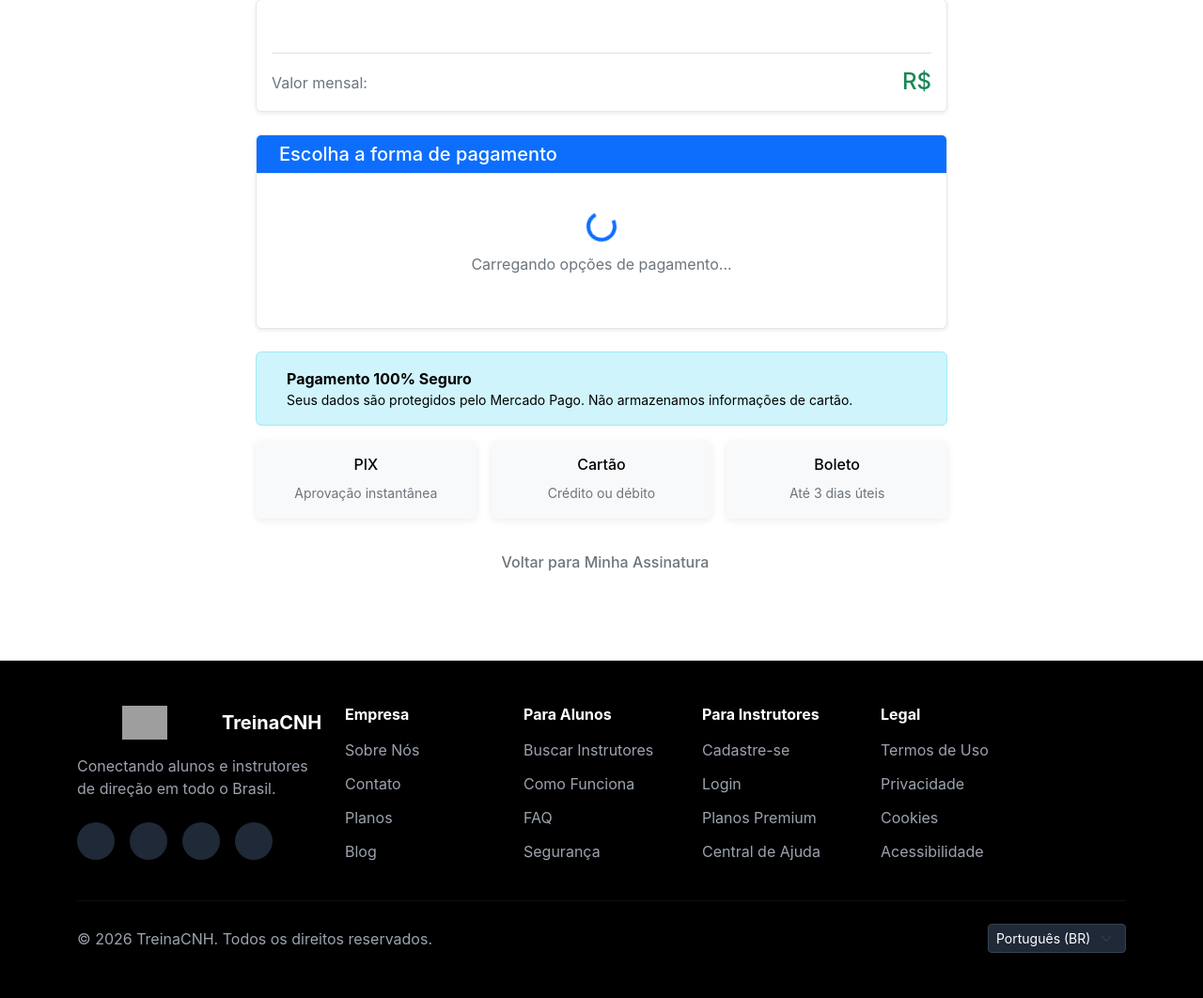
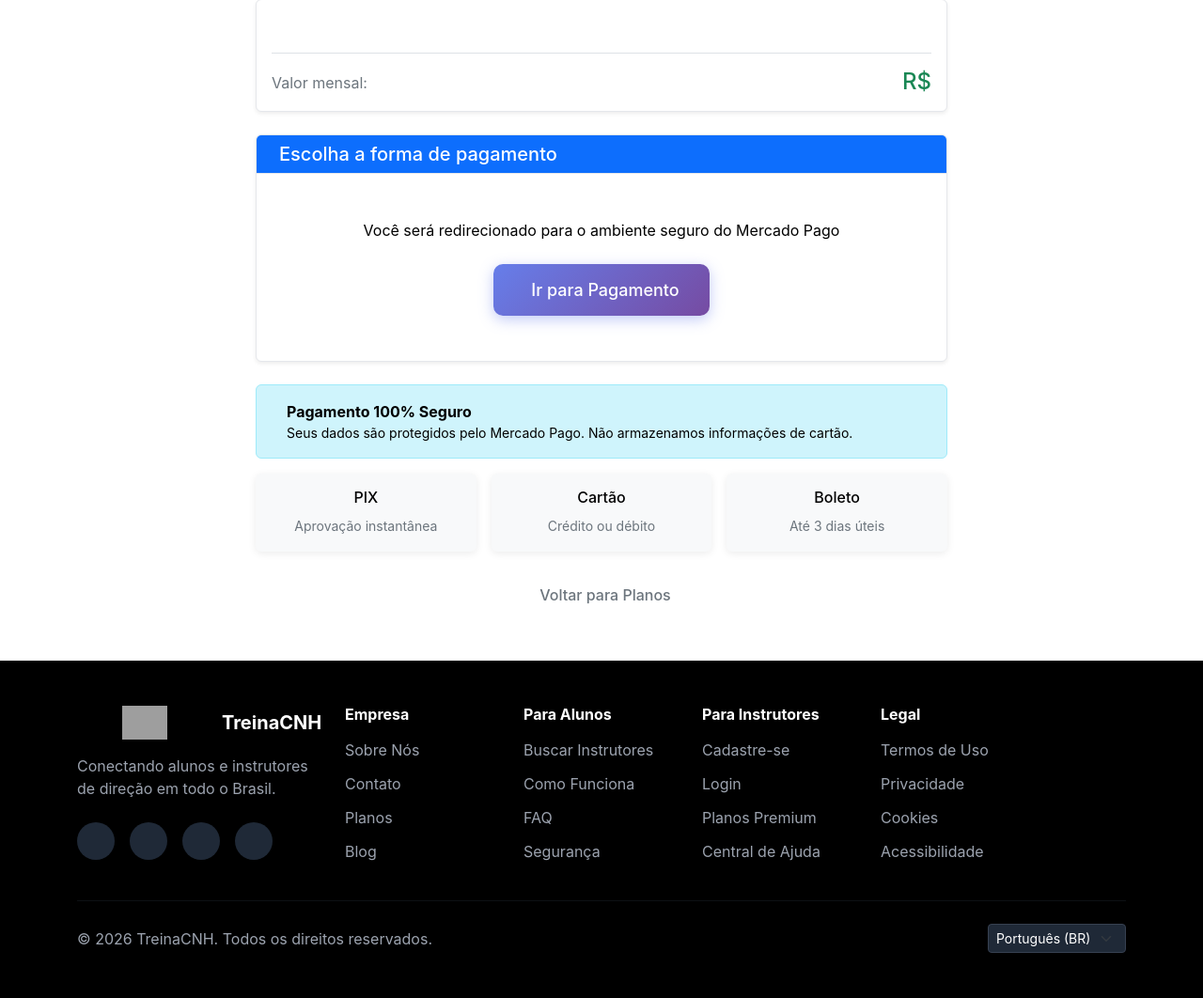
Before and after one commit to Hermelio/TREINACNH, a Django app: template templates/billing/checkout.html in a window 1280 px wide. Shown: the part 274-1336 px from the top of the page at 94% size. Run offline with Django 4.2, Linux system fonts and the light colour scheme; the template is opened without the code that fills it, so the values that code supplies are empty; parts of the project's set-up code (start-up, migrations or seed data) failed here and were passed over; some libraries are stand-ins or nearby versions; grey boxes are pictures that could not be loaded.

Commit message:
Fix: Simplifica checkout usando redirect para Mercado Pago

```diff
--- a/templates/billing/checkout.html
+++ b/templates/billing/checkout.html
@@ -1,9 +1,4 @@
 {% extends 'base.html' %}
-
-{% block extra_head %}
-<!-- Mercado Pago SDK -->
-<script src="https://sdk.mercadopago.com/js/v2"></script>
-{% endblock %}
 
 {% block content %}
 <div class="container py-5">
@@ -39,16 +34,12 @@
                         Escolha a forma de pagamento
                     </h5>
                 </div>
-                <div class="card-body">
-                    <div id="mercadopago-button"></div>
-
-                    <!-- Loading State -->
-                    <div id="loading" class="text-center py-4">
-                        <div class="spinner-border text-primary" role="status">
-                            <span class="visually-hidden">Carregando...</span>
-                        </div>
-                        <p class="mt-2 text-muted">Carregando opções de pagamento...</p>
-                    </div>
+                <div class="card-body text-center py-5">
+                    <p class="mb-4">Você será redirecionado para o ambiente seguro do Mercado Pago</p>
+                    <a href="{{ init_point }}" class="btn btn-primary btn-lg">
+                        <i class="bi bi-credit-card me-2"></i>
+                        Ir para Pagamento
+                    </a>
                 </div>
             </div>
 
@@ -94,50 +85,12 @@
 
             <!-- Back Button -->
             <div class="text-center">
-                <a href="{% url 'billing:my_subscription' %}" class="btn btn-outline-secondary">
+                <a href="{% url 'billing:plans' %}" class="btn btn-outline-secondary">
                     <i class="bi bi-arrow-left me-2"></i>
-                    Voltar para Minha Assinatura
+                    Voltar para Planos
                 </a>
             </div>
         </div>
     </div>
 </div>
-
-<script>
-    // Initialize Mercado Pago
-    const mp = new MercadoPago('{{ public_key }}', {
-        locale: 'pt-BR'
-    });
-
-    // Create checkout button
-    const bricksBuilder = mp.bricks();
-
-    // Render Wallet Brick (Payment Methods)
-    bricksBuilder.create('wallet', 'mercadopago-button', {
-        initialization: {
-            preferenceId: '{{ preference_id }}',
-        },
-        customization: {
-            texts: {
-                action: 'pay',
-                valueProp: 'security_safety',
-            },
-        },
-        callbacks: {
-            onReady: () => {
-                // Hide loading when ready
-                document.getElementById('loading').style.display = 'none';
-            },
-            onError: (error) => {
-                console.error('Mercado Pago Error:', error);
-                document.getElementById('loading').innerHTML = `
-                    <div class="alert alert-danger">
-                        <strong>Erro ao carregar pagamento</strong><br>
-                        ${error.message || 'Tente novamente em alguns instantes'}
-                    </div>
-                `;
-            },
-        },
-    });
-</script>
 {% endblock %}
```
Also changed, not shown: billing/views.py (+17 -2 lines).
